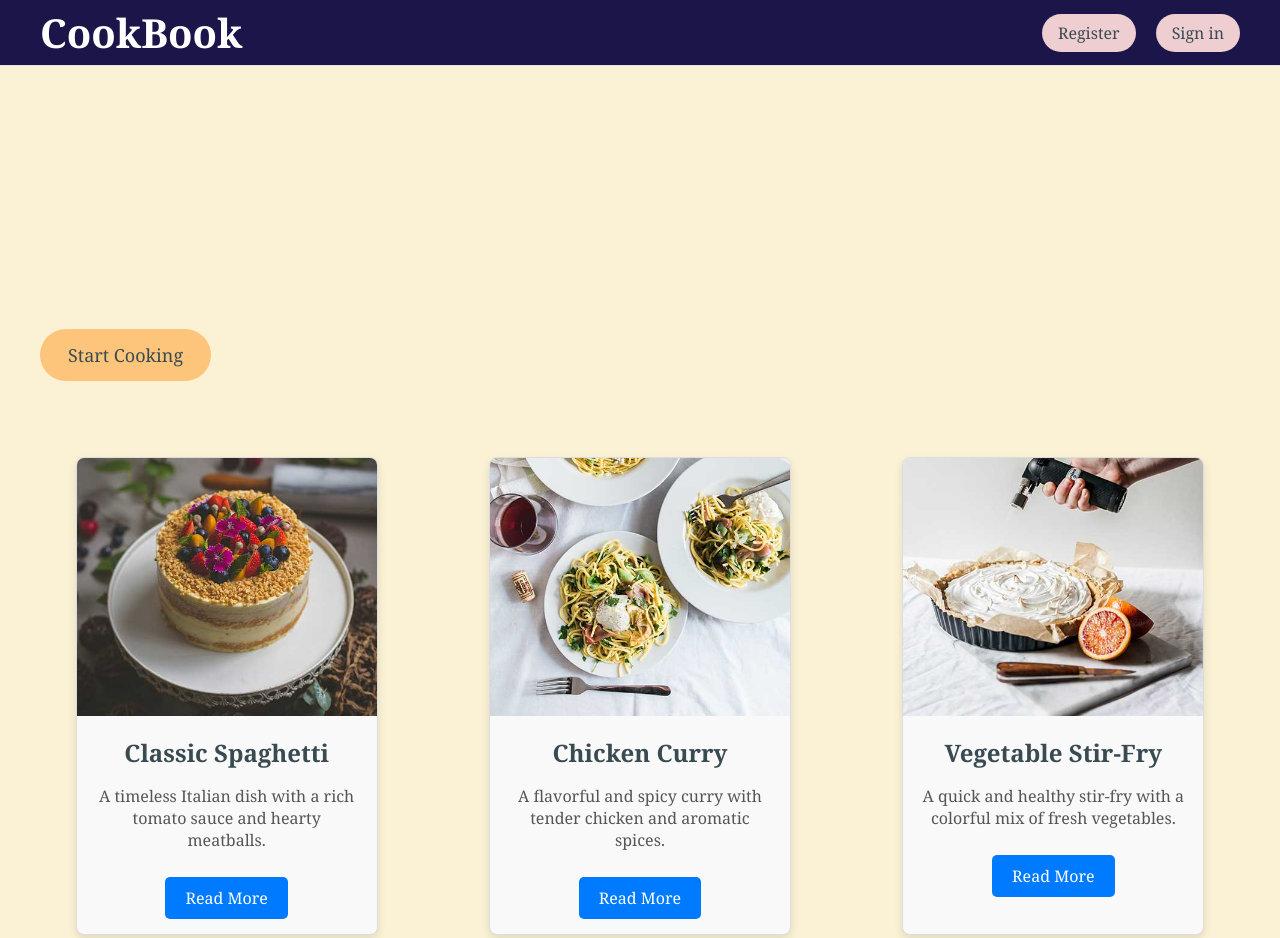
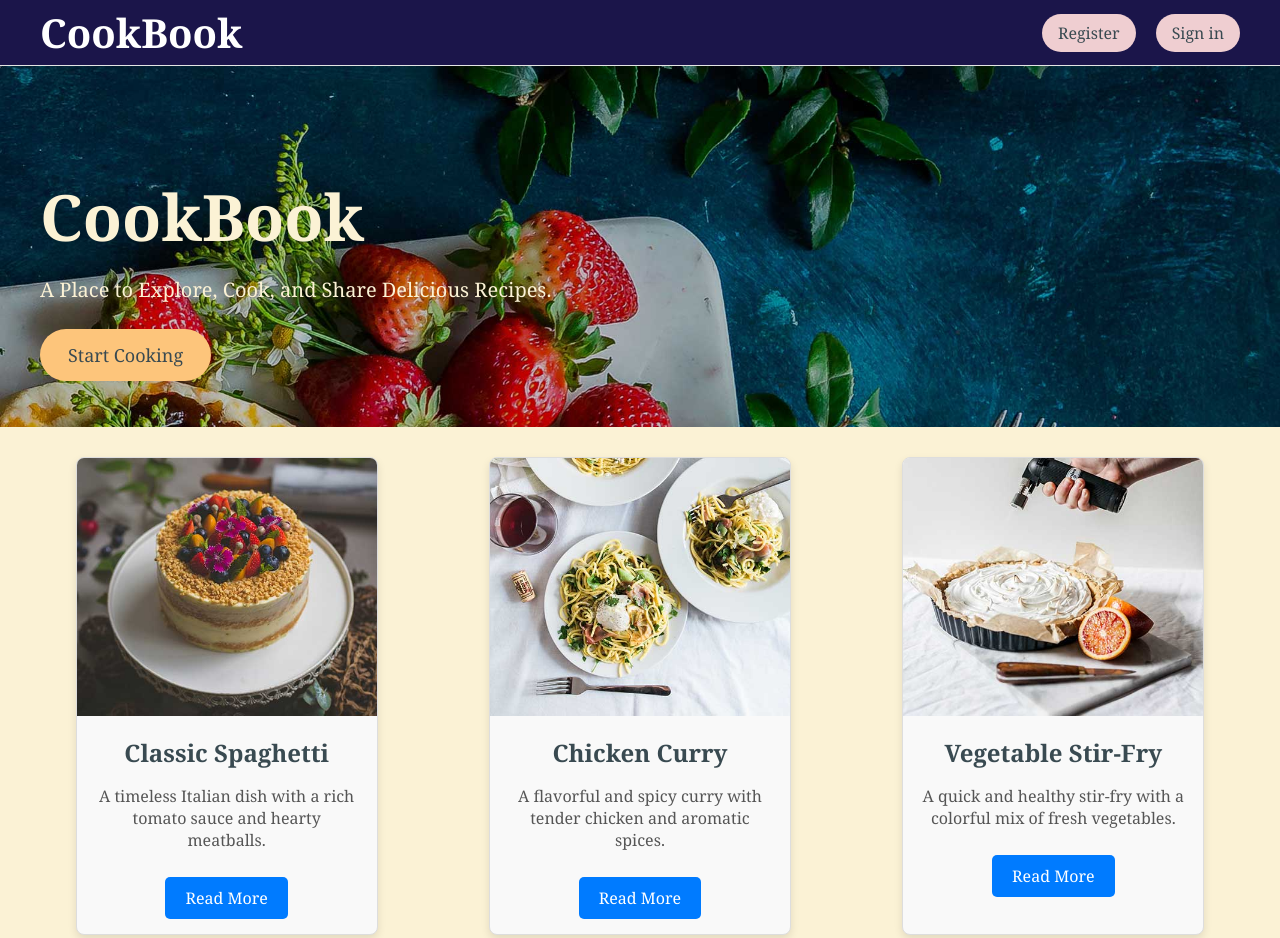
Before and after one commit to shrutichauhan28/Blogg-frontend, a plain HTML site: page index.html in a window 1280 px wide. Shown: the top 938 px of the page. Drawn offline with Linux system fonts and the light colour scheme; the site is published under a folder, as on GitHub Pages, so addresses that start at the root find nothing.

Commit message:
changed img1 refs

```diff
--- a/css/landing.css
+++ b/css/landing.css
@@ -64,7 +64,7 @@ body {
     align-items: center;
     padding: 60px 40px;
     /* background-color: #394a51; Fallback background color */
-    background-image: url('/images/slider-bg-1.jpg'); /* Path to your background image */
+    background-image: url('../images/slider-bg-1.jpg'); /* Path to your background image */
     background-size: cover; /* Ensure the image covers the entire section */
     background-position: center; /* Center the image */
     background-repeat: no-repeat; /* Prevent the image from repeating */
```
